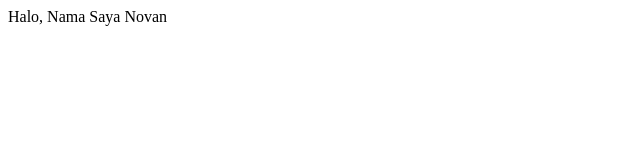
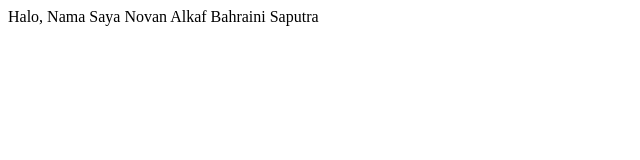
Before and after one commit to novanabs/project_baru, a plain HTML site: page index.html in a window 1280 px wide. Shown: the whole page, without its empty margins (0-640 px from the left). Drawn offline with Linux system fonts and the light colour scheme.

Commit message:
mengubah index

```diff
--- a/index.html
+++ b/index.html
@@ -7,6 +7,6 @@
     <title>Document</title>
 </head>
 <body>
-    Halo, Nama Saya Novan
+    Halo, Nama Saya Novan Alkaf Bahraini Saputra
 </body>
 </html>
```
